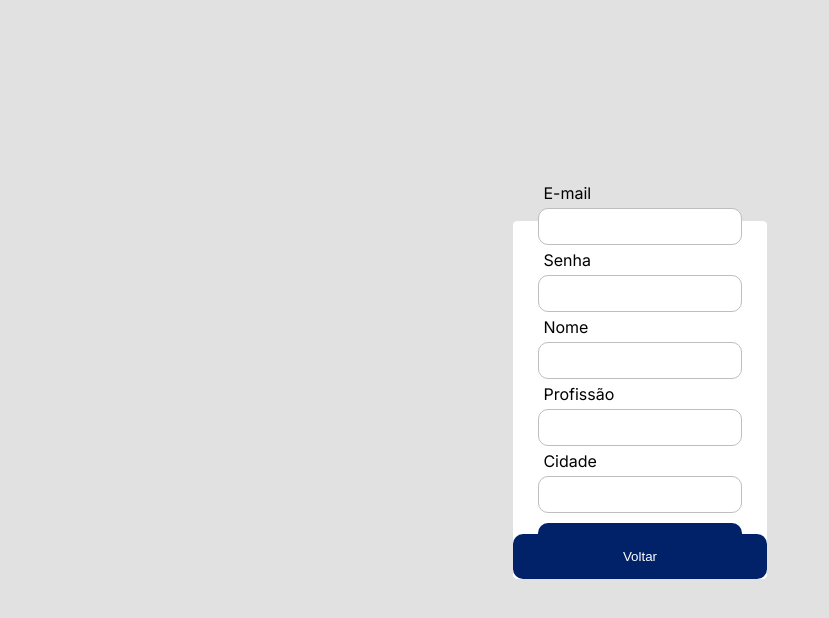
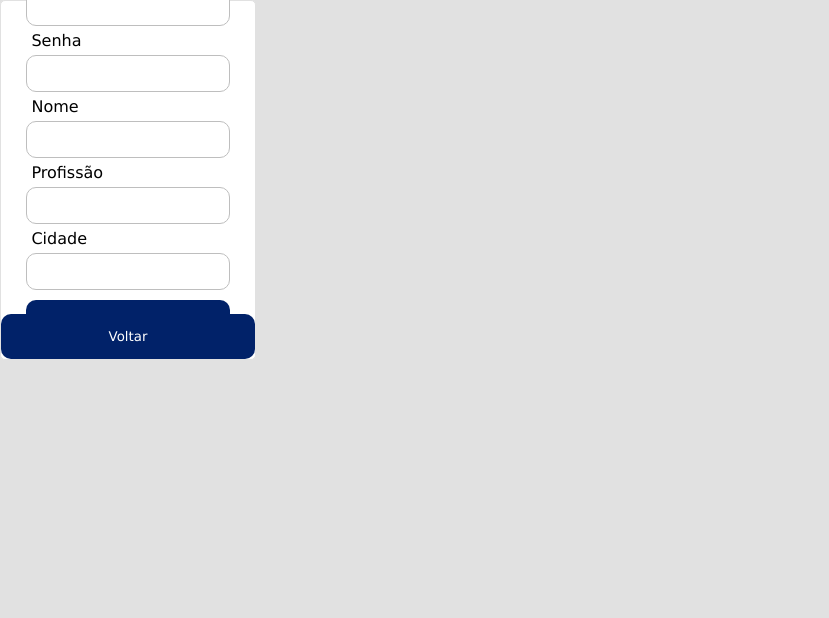
Before and after one commit to erickzz/crud-firebase-next, a Next.js app: page /cadastro in a window 1280 px wide. Shown: the top 618 px of the page, without its empty margins (0-829 px from the left). Built offline with nearby package versions, Linux system fonts and the light colour scheme; no server answers.

Commit message:
separacao de estilos

```diff
--- /dev/null
+++ b/src/app/(pages)/cadastro/cadastro.module.css
@@ -0,0 +1,65 @@
+.body {
+  height: 100vh;
+  display: flex;
+  justify-content: center;
+  align-items: center;
+}
+
+.containerCadastro {
+  width: 20%;
+  height: 45vh;
+  display: flex;
+  justify-content: space-around;
+  align-items: center;
+  flex-direction: column;
+  background-color: #fff;
+  border: 1px solid #e1e1e1;
+  border-radius: 5px;
+}
+
+.containerCadastro p {
+  color: #424242;
+}
+
+.formCadastro {
+  width: 80%;
+  min-height: 60%;
+  height: auto;
+  display: flex;
+  flex-direction: column;
+  align-items: left;
+  justify-content: center;
+}
+
+.formCadastro input {
+  padding: 10px;
+  width: 100%;
+  border-radius: 10px;
+  border: 1px solid #bebebe;
+}
+
+.formCadastro label {
+  margin: 5px;
+}
+
+.button {
+  margin-top: 10px;
+  background-color: rgb(1, 34, 105);
+  color: #fff;
+  padding: 15px;
+  border: none;
+  border-radius: 10px;
+  width: 100%;
+  cursor: pointer;
+}
+
+.buttonDeslogar {
+  margin-top: 10px;
+  background-color: rgb(1, 34, 105);
+  color: #fff;
+  padding: 15px;
+  border: none;
+  border-radius: 10px;
+  width: 50%;
+  cursor: pointer;
+}
--- a/src/app/(pages)/cadastro/page.tsx
+++ b/src/app/(pages)/cadastro/page.tsx
@@ -1,7 +1,7 @@
 'use client';
 
 import { useState } from 'react';
-import '../../login.css';
+import classes from './cadastro.module.css';
 import { useRouter } from 'next/navigation';
 import cadastrar from '@/app/firebase/auth/cadastrar';
 
@@ -26,8 +26,8 @@ const Cadastro = () => {
   };
 
   return (
-    <div className="containerLogin">
-      <form onSubmit={formSubmitHandler} className="formLogin">
+    <div className={classes.containerCadastro}>
+      <form onSubmit={formSubmitHandler} className={classes.formCadastro}>
         <label htmlFor="email">E-mail</label>
         <input
           id="email"
@@ -68,12 +68,12 @@ const Cadastro = () => {
             setCidade(e.target.value)
           }
         />
-        <button className="button" type="submit">
+        <button className={classes.button} type="submit">
           Cadastrar
         </button>
       </form>
 
-      <button className="button" onClick={navegarParaLogin}>
+      <button className={classes.button} onClick={navegarParaLogin}>
         Voltar
       </button>
     </div>
--- a/src/app/globals.css
+++ b/src/app/globals.css
@@ -2,6 +2,8 @@
   box-sizing: border-box;
   padding: 0;
   margin: 0;
+  font-family: 'Lucida Sans', 'Lucida Sans Regular', 'Lucida Grande',
+    'Lucida Sans Unicode', Geneva, Verdana, sans-serif;
 }
 
 html,
--- a/src/app/login.css
+++ b/src/app/login.module.css
@@ -1,8 +1,10 @@
-body {
+.container {
+  display: flex;
+  width: 100vw;
   height: 100vh;
-  display: flex;
   justify-content: center;
   align-items: center;
+  flex-direction: column;
 }
 
 .containerLogin {
```
Also changed, not shown: src/app/page.tsx (+12 -7 lines).
